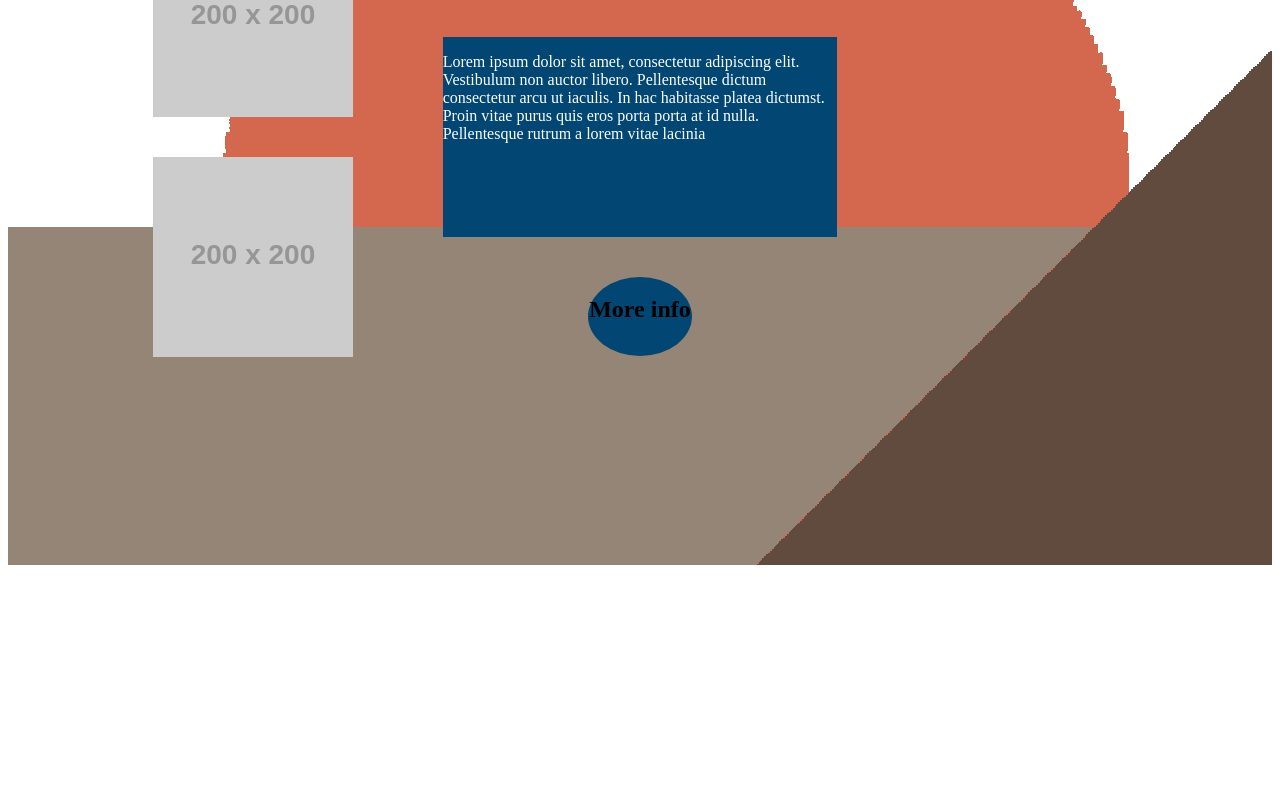
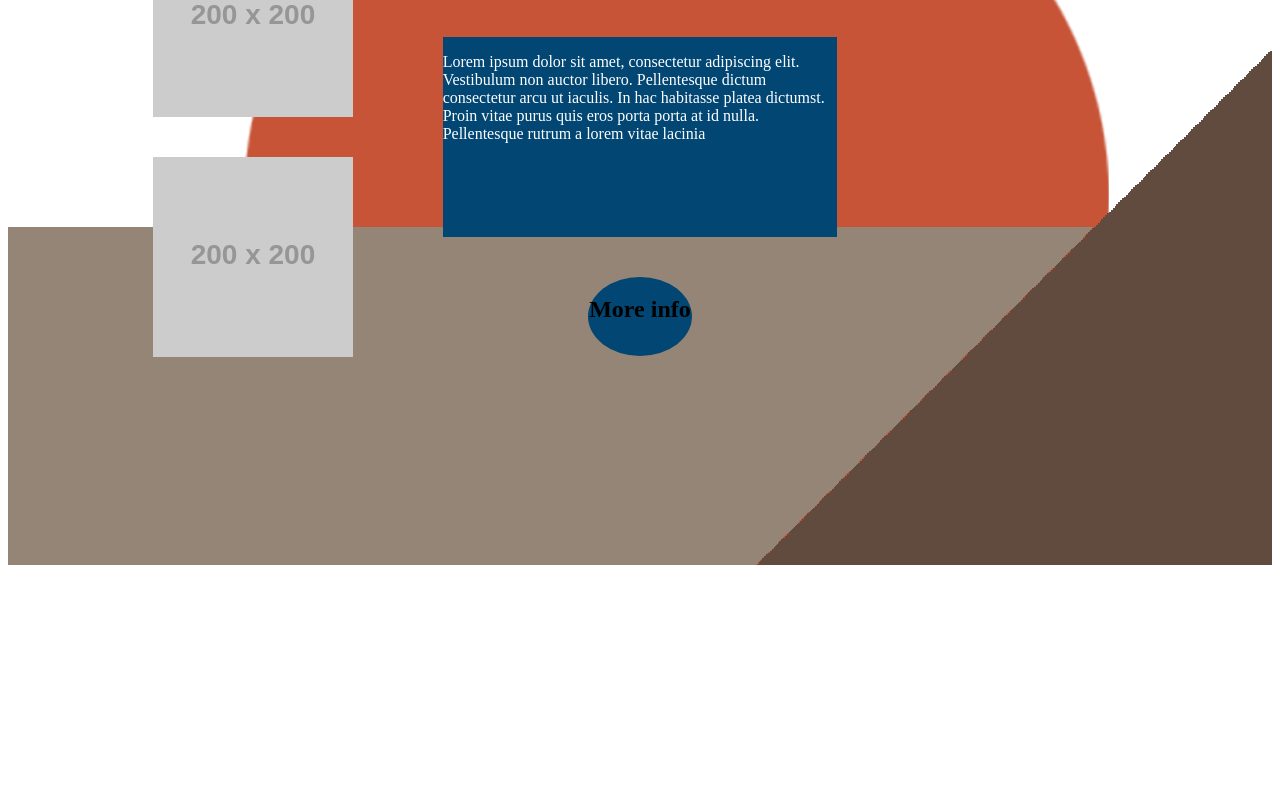
Before and after one commit to fabio-81/WDDM121-Project, a plain HTML site: page index.html in a window 1280 px wide. Shown: the part 211-1005 px from the top of the page. Drawn offline with Linux system fonts and the light colour scheme; placeholder pictures from the web are drawn by us.

Commit message:
uploaded new background image

```diff
--- a/CSS/style.css
+++ b/CSS/style.css
@@ -6,7 +6,7 @@ body{
     display: grid;
     grid-template-columns: repeat(9, 1fr);
     grid-template-rows: repeat(11, 1fr);
-    background-image: url(../img/background-1.png);
+    background-image: url(../img/background-v1.png);
     background-repeat: no-repeat;
     background-position: top;
     grid-gap: 40px;
```
Also changed, not shown: img/background-1.png (deleted), img/background-v1.png (added).
